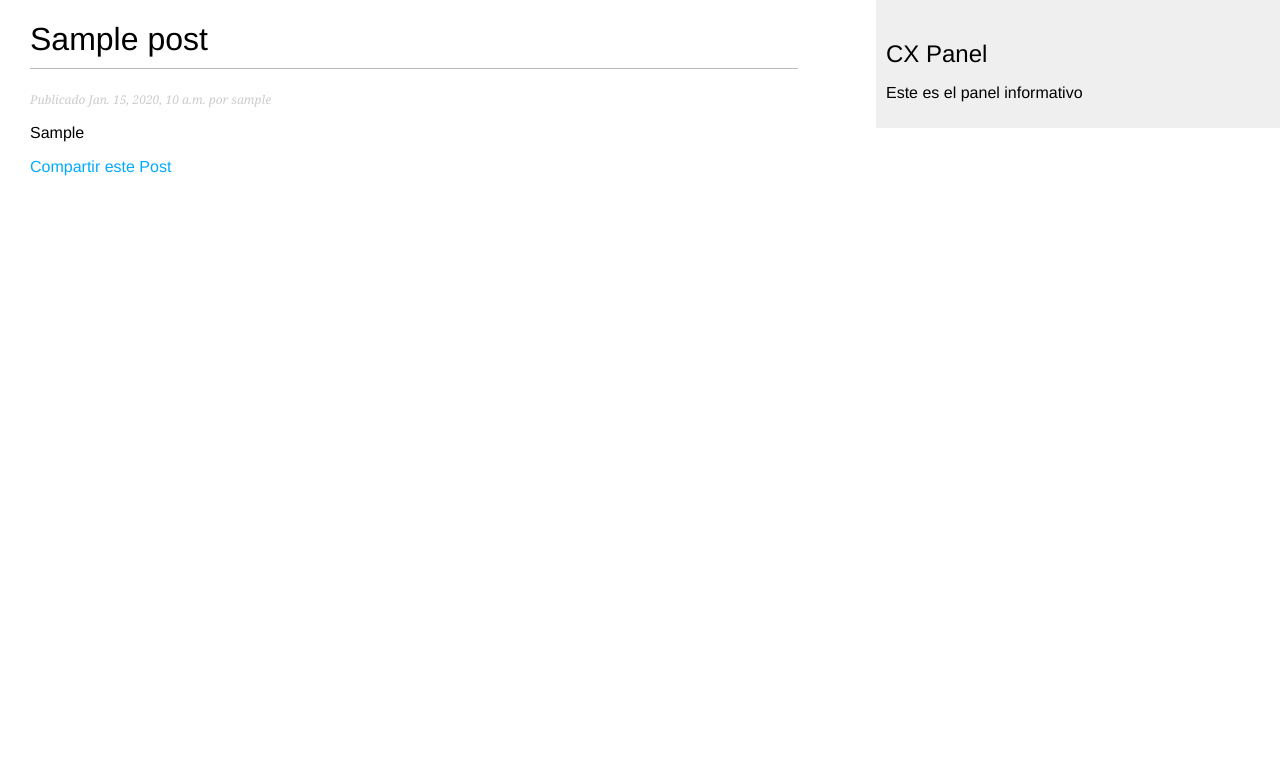
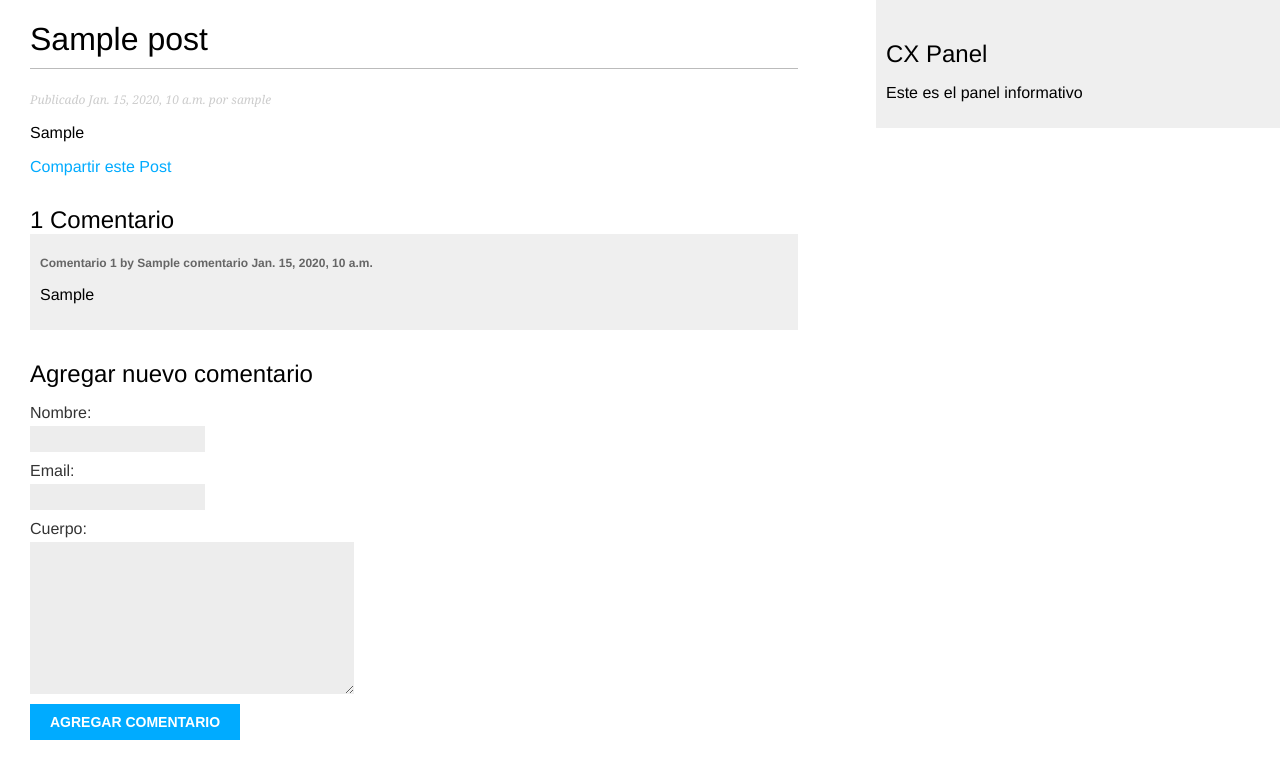
Before and after one commit to cechareb/CustomXperienceHubProject, a Django app: a page that uses panel/templates/panel/post/detalle.html in a window 1280 px wide. Shown: the top 779 px of the page. Run offline with Django 3.2, Linux system fonts and the light colour scheme; tables that the repository leaves empty hold one stand-in row (values such as "Sample post").

Commit message:
Commit con funciones de comentarios

```diff
--- a/panel/templates/panel/post/detalle.html
+++ b/panel/templates/panel/post/detalle.html
@@ -8,8 +8,36 @@ Publicado {{ post.publicar }} por {{ post.autor }}
 </p>
 {{ post.cuerpo|linebreaks }}
 <p>
-<a href="{% url 'panel:post_share' post.id %}">
-Compartir este Post
-</a>
+    <a href="{% url 'panel:post_share' post.id %}">
+    Compartir este Post
+    </a>
 </p>
+{% with comentarios.count as total_comentarios %}
+    <h2>
+    {{ total_comentarios }} Comentario{{ total_comentarios|pluralize }}
+    </h2>
+{% endwith %}
+
+{% for comentario in comentarios %}
+    <div class="comment">
+        <p class="info">
+            Comentario {{ forloop.counter }} by {{ comentario.nombre }}
+            {{ comentario.creado }}
+        </p>
+        {{ comentario.cuerpo|linebreaks }}
+    </div>
+{% empty %}
+    <p>No hay comentarios aun.</p>
+{% endfor %}
+
+{% if nuevo_comentario %}
+    <h2>Tu comentario ha sido agregado.</h2>
+{% else %}
+    <h2>Agregar nuevo comentario</h2>
+    <form action="." method="post">
+        {{ comentario_formulario.as_p }}
+        {% csrf_token %}
+        <p><input type="submit" value="Agregar comentario"></p>
+    </form>
+{% endif %}
 {% endblock %}
--- a/panel/views.py
+++ b/panel/views.py
@@ -2,8 +2,8 @@ from django.shortcuts import render, get_object_or_404
 from django.core.paginator import Paginator, EmptyPage, PageNotAnInteger
 from django.views.generic import ListView
 from django.core.mail import send_mail
-from .models import Post
-from .forms import EmailPostFormulario
+from .models import Post, Comentario
+from .forms import EmailPostFormulario, ComentarioFormulario
 
 def post_list(request):
     object_list=Post.publicado.all()
@@ -12,10 +12,8 @@ def post_list(request):
     try:
         posts = paginator.page(page)
     except PageNotAnInteger:
-        # If page is not an integer deliver the first page
         posts = paginator.page(1)
     except EmptyPage:
-        # If page is out of range deliver last page of results
         posts = paginator.page(paginator.num_pages)
     return render(request,
                   'panel/post/listar.html',
@@ -28,9 +26,24 @@ def post_detail(request, year, month, day, post):
                                    publicar__year=year,
                                    publicar__month=month,
                                    publicar__day=day)
+
+    comentarios = post.comentarios.filter(activo=True)
+    nuevo_comentario = None
+
+    if request.method == 'POST':
+        comentario_formulario = ComentarioFormulario(data=request.POST)
+        if comentario_formulario.is_valid():
+            nuevo_comentario = comentario_formulario.save(commit=False)
+            nuevo_comentario.post = post
+            nuevo_comentario.save()
+    else:
+        comentario_formulario = ComentarioFormulario()
     return render(request,
                   'panel/post/detalle.html',
-                  {'post':post})
+                  {'post': post,
+                  'comentarios': comentarios,
+                  'nuevo_comentario': nuevo_comentario,
+                  'comentario_formulario':comentario_formulario})
 
 class PostListView(ListView):
     queryset = Post.publicado.all()
```
Also changed, not shown: CustomXperienceHubProject/settings.py (+15 -15 lines).
